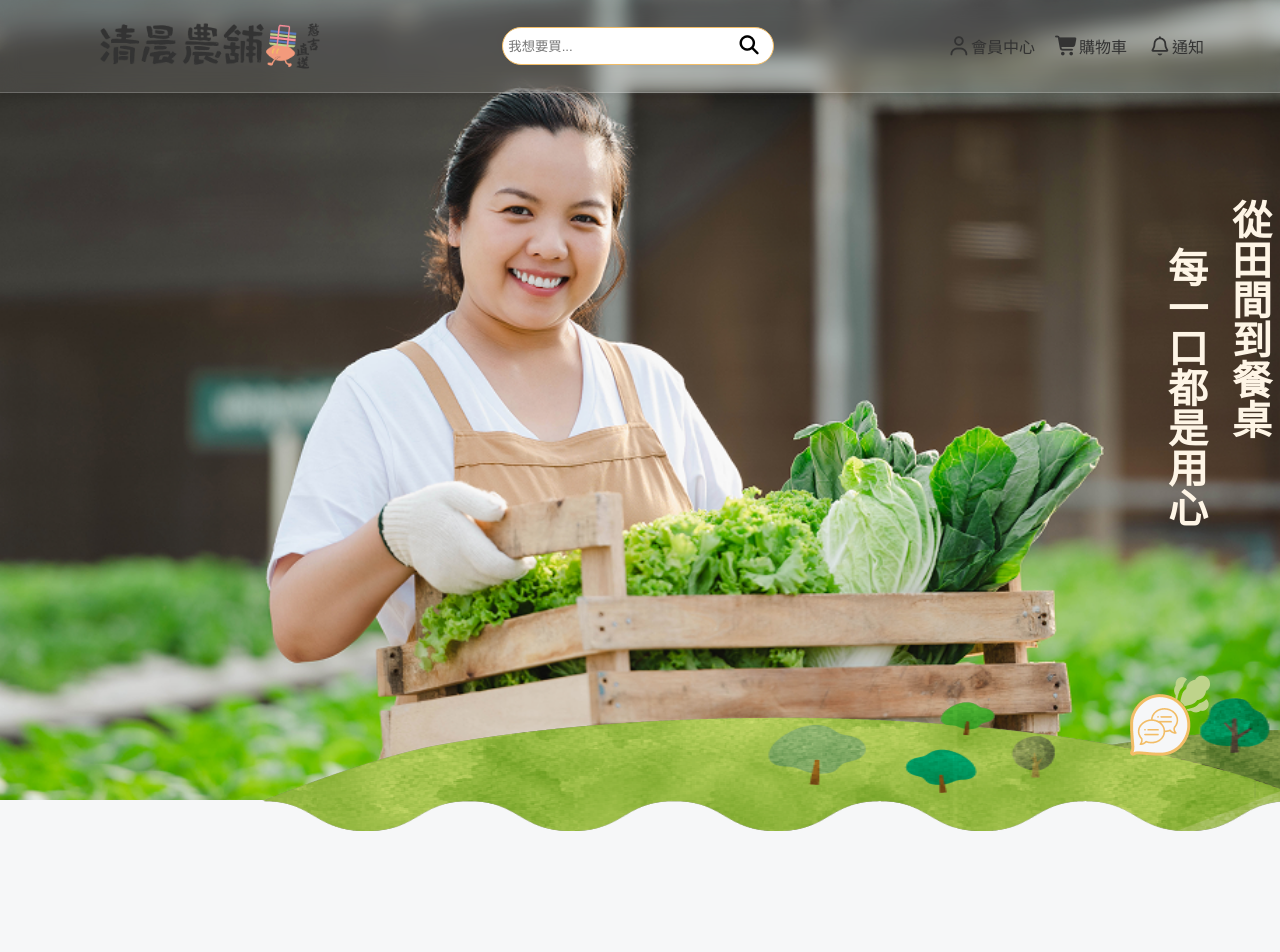
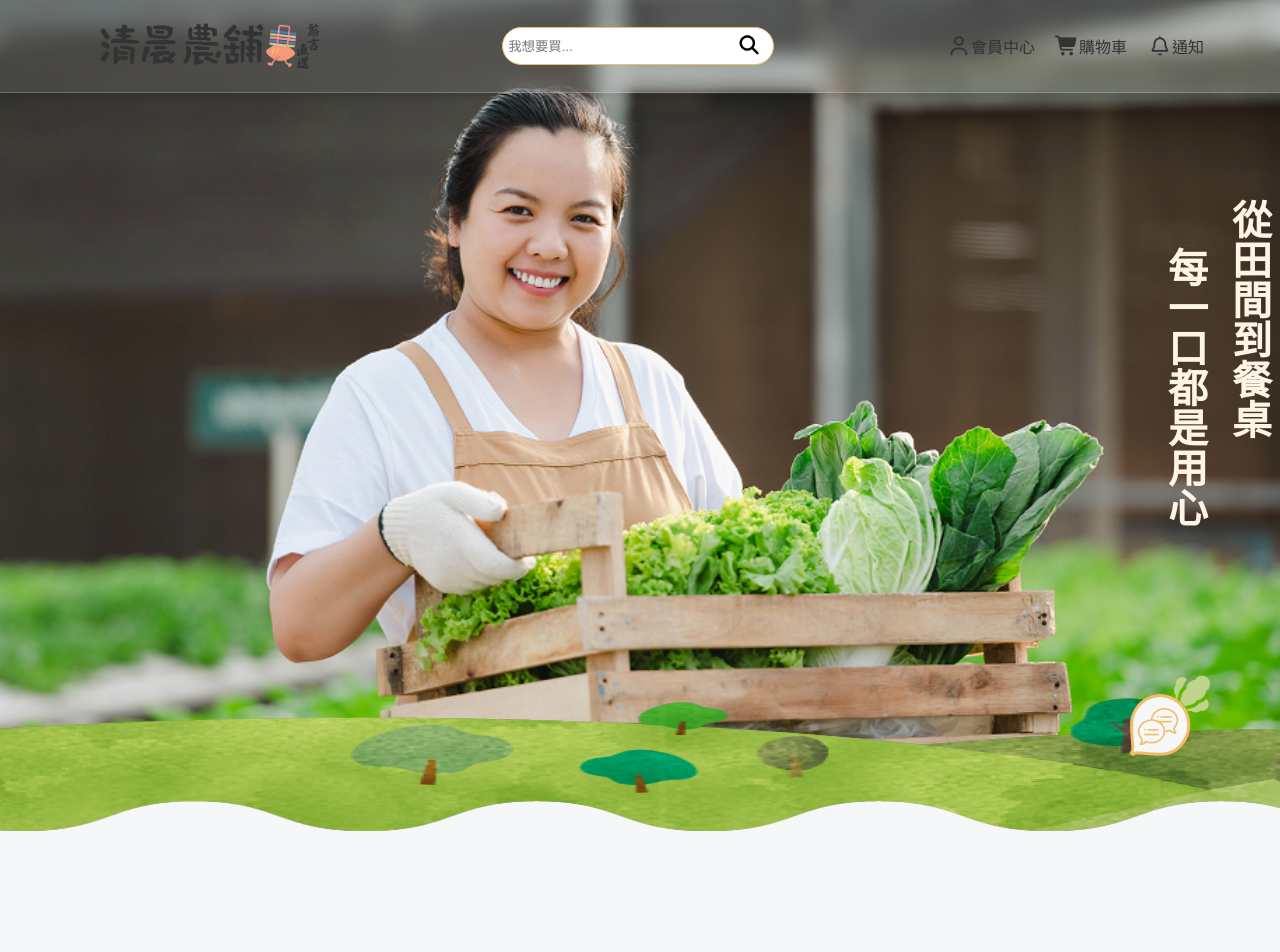
Before and after one commit to rHyThM3294/morning-farm, a Vue app: page / in a window 1280 px wide. Shown: the top 952 px of the page. Built offline with nearby package versions, Linux system fonts and the light colour scheme.

Commit message:
將分割現在次修改

```diff
--- a/src/components/ui/Partition.vue
+++ b/src/components/ui/Partition.vue
@@ -23,7 +23,7 @@
         top: -15vh;
     }
     .partition img{
-        transform: scaleX(1.5);
+        transform: scaleX(2.5);
     }
 }
 </style>
```
